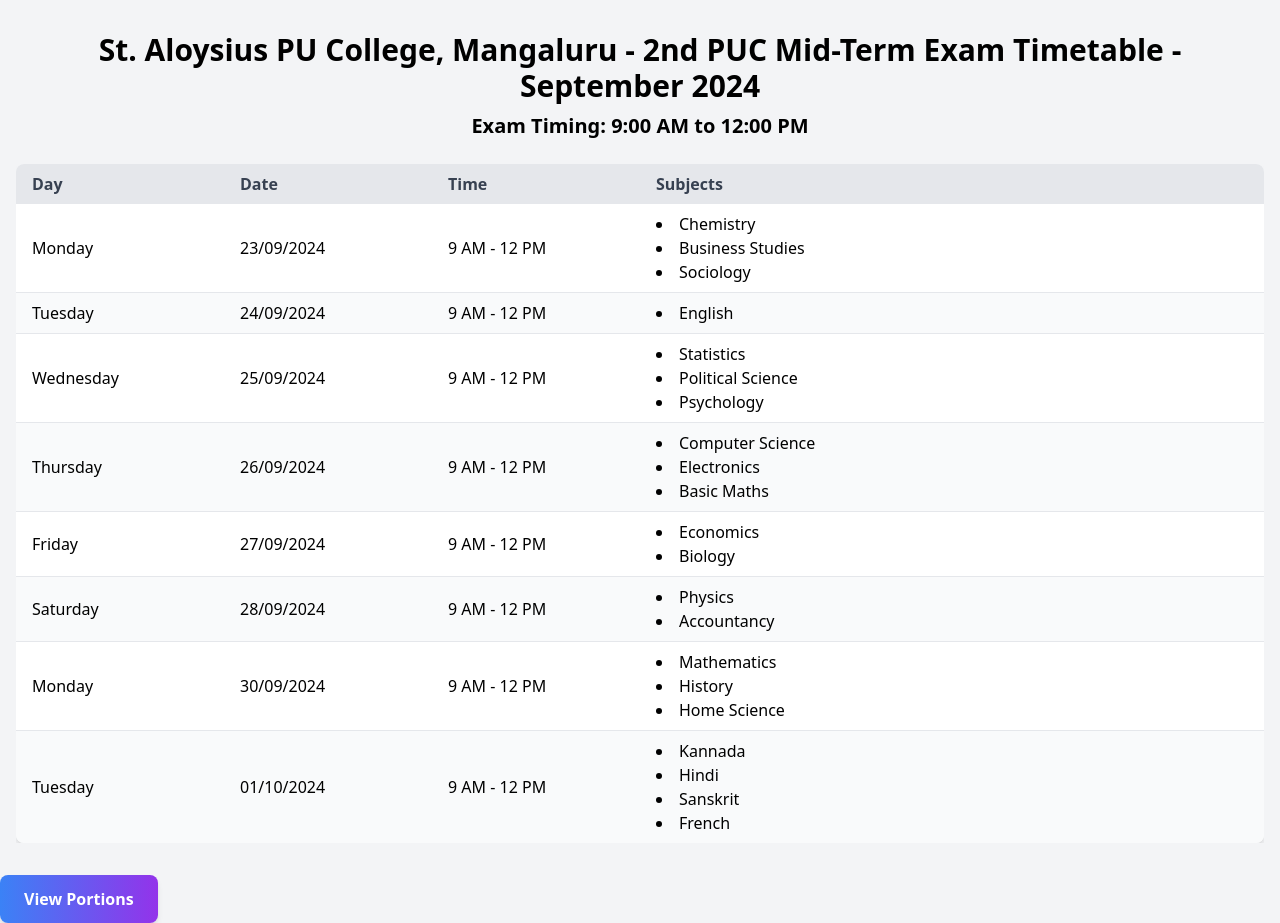
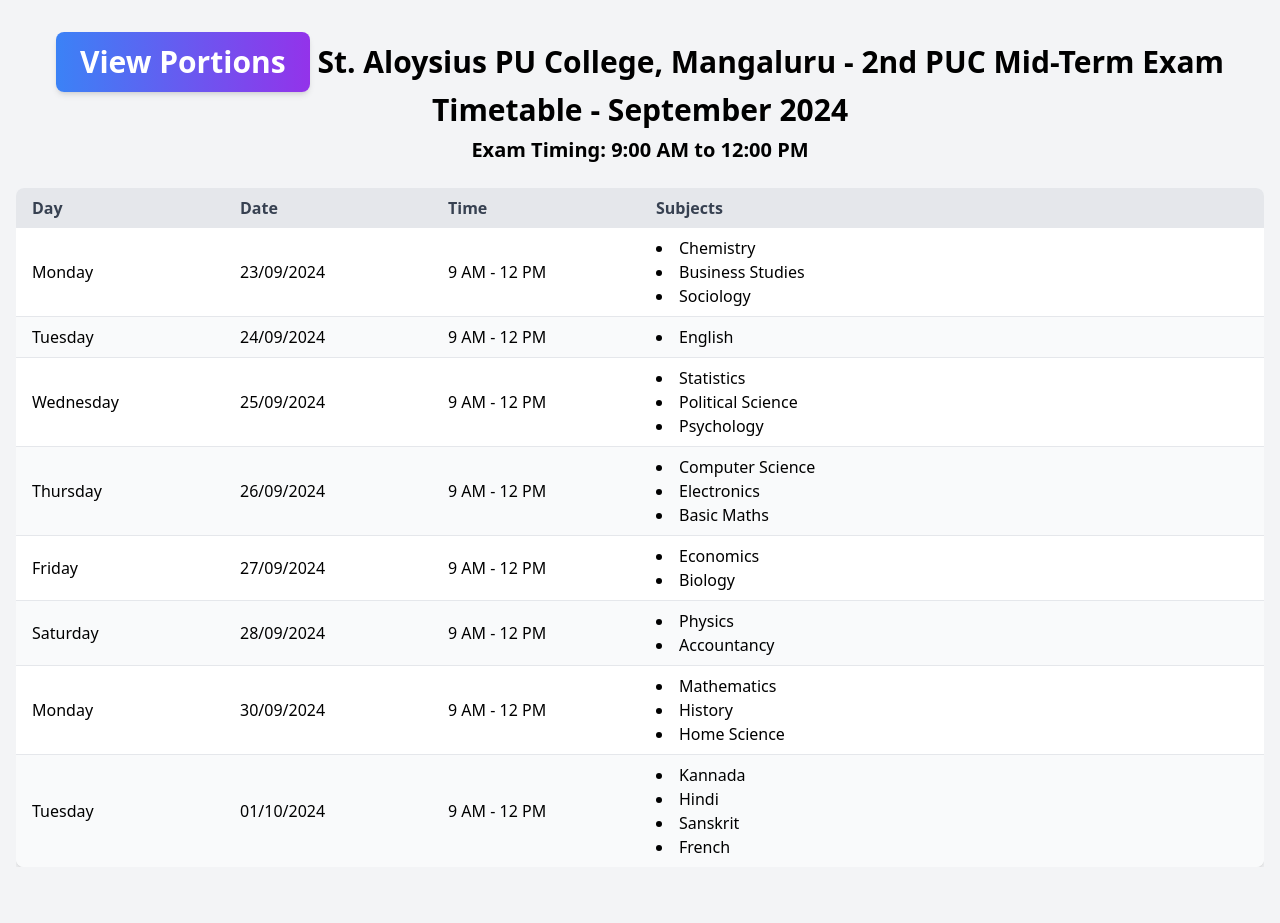
Before and after one commit to man00e/puc-time-table, a plain HTML site: page index.html in a window 1280 px wide. After the commit the page ends 899 px from the top, so only its background shows below. Drawn offline with nearby package versions, Linux system fonts and the light colour scheme.

Commit message:
Update index.html

```diff
--- a/index.html
+++ b/index.html
@@ -8,7 +8,10 @@
 </head>
 <body class="bg-gray-100">
     <div class="container mx-auto px-4 py-8">
-        <h1 class="text-3xl font-bold text-center mb-2">
+        <h1 class="text-3xl mx-auto font-bold text-center mb-2">
+            <a href="https://man00e.github.io/puc-time-table/portions.html" class="inline-block px-6 py-3 bg-gradient-to-r from-blue-500 to-purple-600 text-white font-semibold rounded-lg shadow-md hover:from-purple-600 hover:to-blue-500 transition duration-300 ease-in-out transform hover:scale-105 focus:outline-none focus:ring-4 focus:ring-blue-300">
+  View Portions
+            </a>
             St. Aloysius PU College, Mangaluru - 2nd PUC Mid-Term Exam Timetable - September 2024
         </h1>
         <h2 class="text-xl font-semibold text-center mb-6">Exam Timing: 9:00 AM to 12:00 PM</h2>
@@ -120,8 +123,6 @@
             </table>
         </div>
     </div>
-    <a href="/portions.html" class="inline-block px-6 py-3 bg-gradient-to-r from-blue-500 to-purple-600 text-white font-semibold rounded-lg shadow-md hover:from-purple-600 hover:to-blue-500 transition duration-300 ease-in-out transform hover:scale-105 focus:outline-none focus:ring-4 focus:ring-blue-300">
-  View Portions
-    </a>
+
 </body>
 </html>
```
